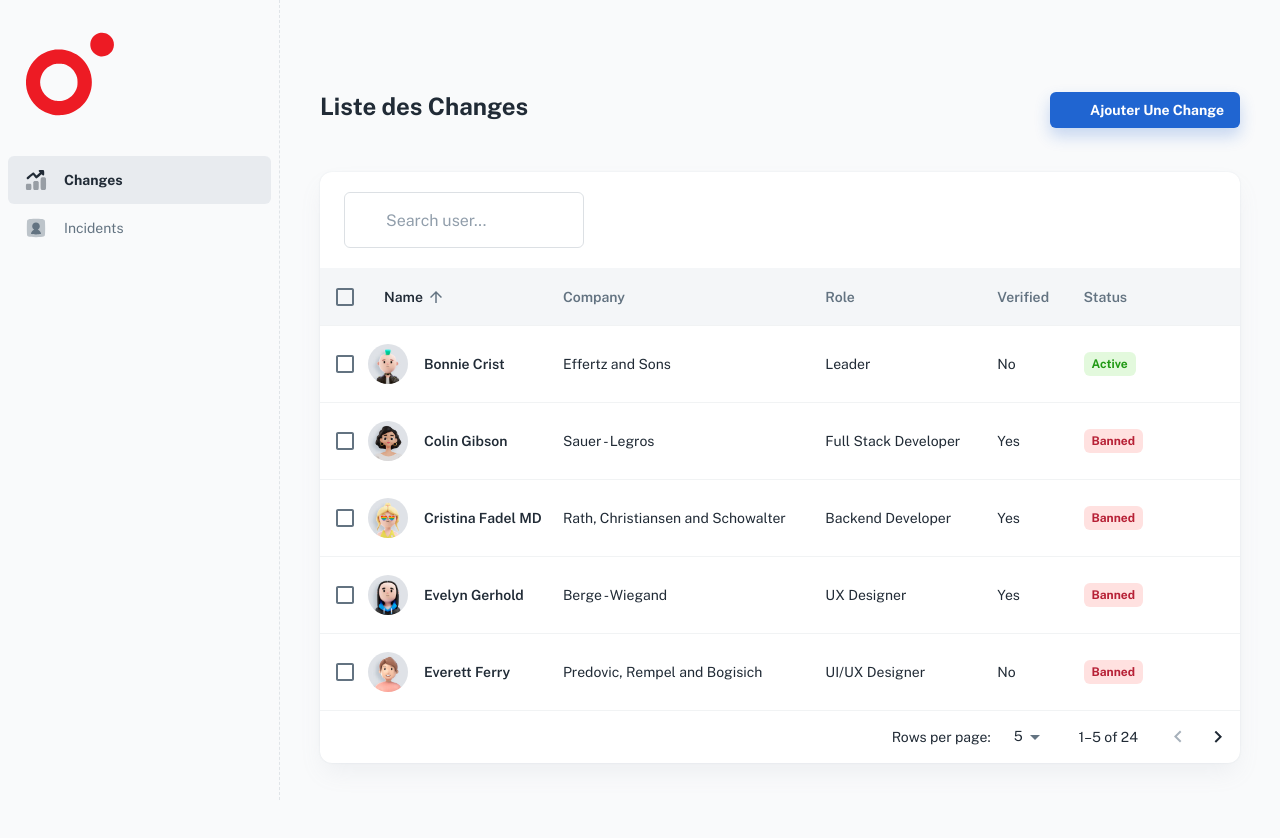
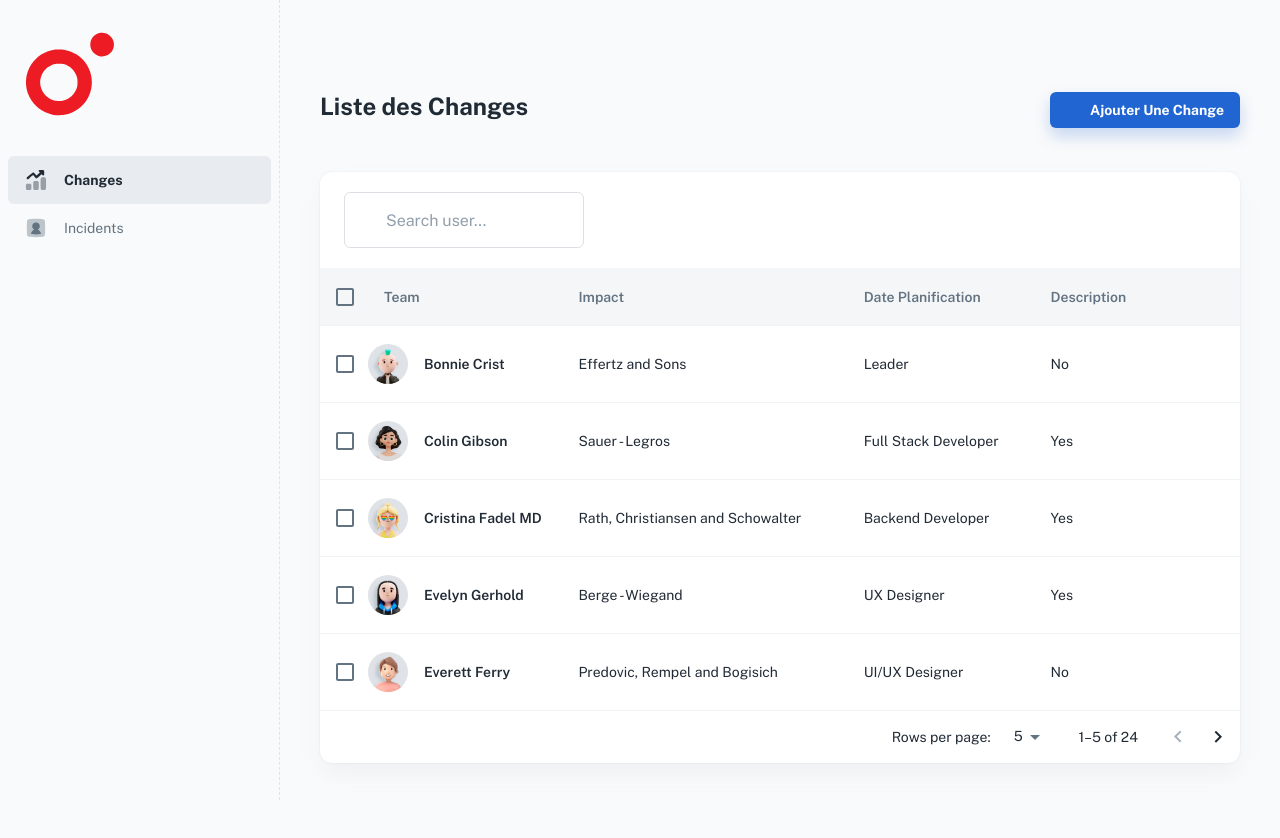
Before and after one commit to wassim93/crud_dashboard, a React (Create React App) app: page /dashboard/changes in a window 1280 px wide. Shown: the top 838 px of the page. Built offline with nearby package versions, Linux system fonts and the light colour scheme; some icons are missing; a web font is replaced by a local one.

Commit message:
cleanup template

```diff
--- a/src/pages/ChangesPage.js
+++ b/src/pages/ChangesPage.js
@@ -43,11 +43,10 @@ import CancelButton from "../components/buttons/CancelButton";
 // ----------------------------------------------------------------------
 
 const TABLE_HEAD = [
-  { id: "name", label: "Name", alignRight: false },
-  { id: "company", label: "Company", alignRight: false },
-  { id: "role", label: "Role", alignRight: false },
-  { id: "isVerified", label: "Verified", alignRight: false },
-  { id: "status", label: "Status", alignRight: false },
+  { id: "team", label: "Team", alignRight: false },
+  { id: "impact", label: "Impact", alignRight: false },
+  { id: "date", label: "Date Planification", alignRight: false },
+  { id: "description", label: "Description", alignRight: false },
   { id: "" },
 ];
 
@@ -225,10 +224,6 @@ export default function ChangesPage() {
 
                         <TableCell align="left">{isVerified ? "Yes" : "No"}</TableCell>
 
-                        <TableCell align="left">
-                          <Label color={(status === "banned" && "error") || "success"}>{sentenceCase(status)}</Label>
-                        </TableCell>
-
                         <TableCell align="right">
                           <IconButton size="large" color="inherit" onClick={handleOpenMenu}>
                             <Iconify icon={"eva:more-vertical-fill"} />
```
